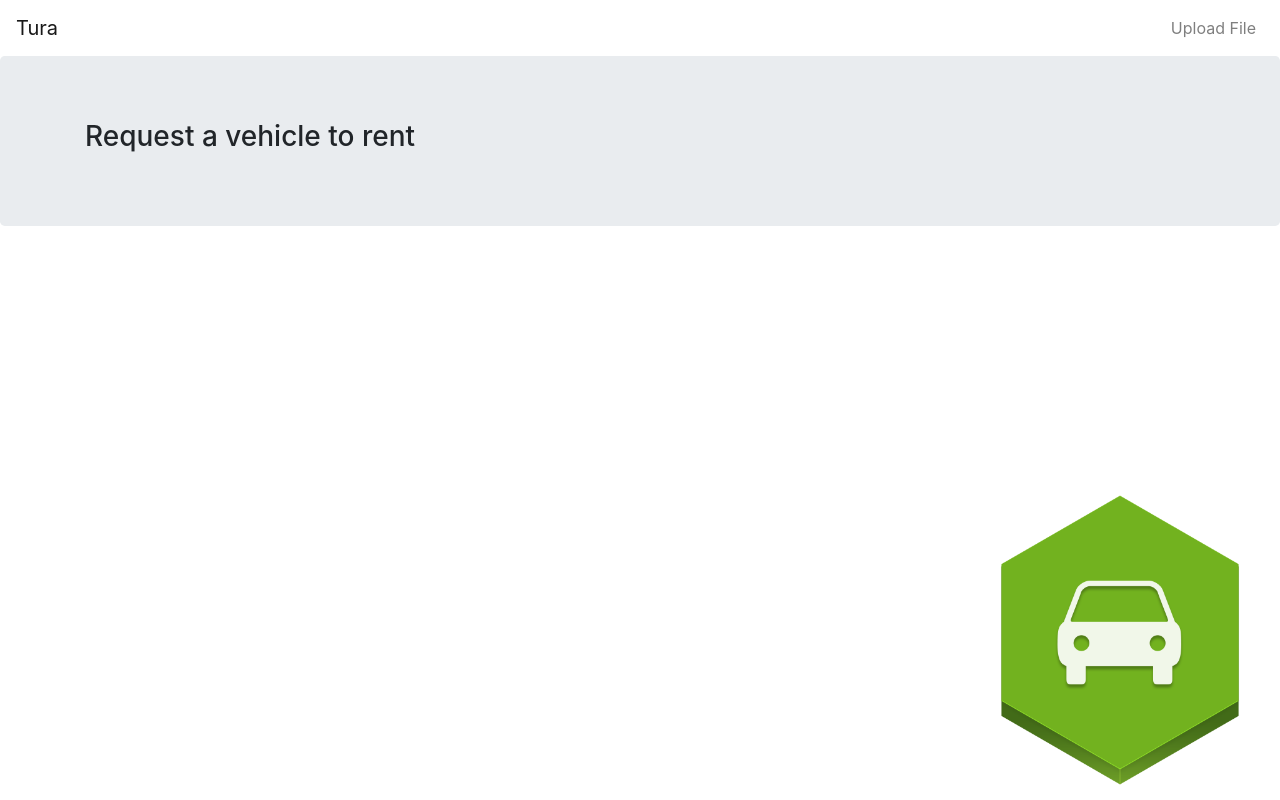
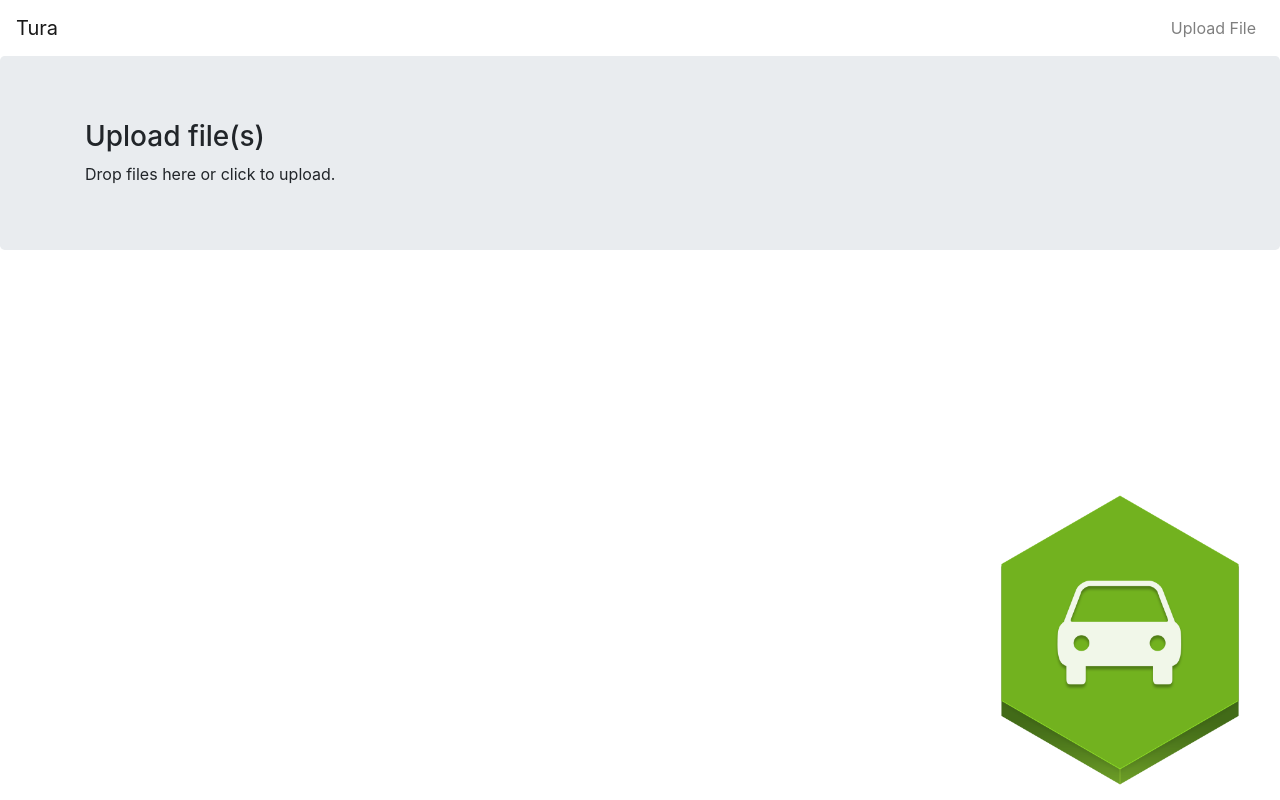
Before and after one commit to devgig/reactdemo, a React (Create React App) app in the folder ui/: page /fileupload in a window 1280 px wide. Built offline with nearby package versions, Linux system fonts and the light colour scheme.

Commit message:
file upload route

```diff
--- a/ui/package.json
+++ b/ui/package.json
@@ -6,6 +6,7 @@
     "bootstrap": "^4.3.1",
     "react": "^16.9.0",
     "react-dom": "^16.9.0",
+    "react-router-dom": "^5.0.1",
     "react-scripts": "3.1.1",
     "reactstrap": "^8.0.1"
   },
--- a/ui/src/App.js
+++ b/ui/src/App.js
@@ -1,4 +1,5 @@
 import React, {Component} from 'react';
+import {BrowserRouter as Router, Route, Link} from "react-router-dom";
 import {
     Collapse,
     Navbar,
@@ -15,6 +16,7 @@ import {
 } from 'reactstrap';
 import logo from './car-icon.png';
 import './App.css';
+import FileUpload from './components/Fileupload';
 
 class App extends Component {
     constructor(props) {
@@ -35,17 +37,30 @@ class App extends Component {
     render() {
         return (
             <div>
+                <Router>
                     <Navbar color="inverse" light expand="md">
                         <NavbarBrand href="/">Tura</NavbarBrand>
                         <NavbarToggler onClick={this.toggle}/>
                         <Collapse isOpen={this.state.isOpen} navbar>
                             <Nav className="ml-auto" navbar>
                                 <NavItem>
-                                <NavLink href="/components/fileupload">Upload File</NavLink>
+                                    <NavLink href="/fileupload">Upload File</NavLink>
                                 </NavItem>
                             </Nav>
                         </Collapse>
                     </Navbar>
+                    <Route exact path="/" component={Home}/>
+                    <Route path="/fileupload" component={FileUpload}/>
+                </Router>
+                <img src={logo} className="App-logo" alt="logo"/>
+            </div>
+
+        );
+    }
+}
+
+function Home() {
+    return (
         <Jumbotron>
             <Container>
                 <Row>
@@ -55,11 +70,7 @@ class App extends Component {
                 </Row>
             </Container>
         </Jumbotron>
-
-                <img src={logo} className="App-logo" alt="logo" />
-            </div>
     );
-    }
 }
 
 export default App;
--- /dev/null
+++ b/ui/src/components/Fileupload.jsx
@@ -0,0 +1,64 @@
+import React, {PureComponent} from 'react';
+import {
+    Collapse,
+    Navbar,
+    NavbarToggler,
+    NavbarBrand,
+    Nav,
+    NavItem,
+    NavLink,
+    Container,
+    Row,
+    Col,
+    Jumbotron,
+    Button
+} from 'reactstrap';
+
+
+class Fileupload extends PureComponent {
+    constructor(props) {
+        super(props);
+
+        this.state = {
+            hasError: false
+        };
+    }
+
+    render() {
+        if (this.state.hasError) {
+            return <h1>Something went wrong.</h1>;
+        }
+        return (
+            <Jumbotron>
+                <Container>
+                    <Row>
+                        <Col>
+                            <h3>Upload file(s)</h3>
+                        </Col>
+                    </Row>
+                    <Row>
+                        <Col>
+                            <div class="box content">
+                                <div>
+                                    <form // action="/api/images/upload"
+                                        class="dropzone needsclick dz-clickable" id="image-upload" method="post" enctype="multipart/form">
+
+                                        <div class="dz-message needsclick">
+                                            <span class="note needsclick">
+                                                Drop files here or click to upload.
+                                            </span>
+                                        </div>
+                                    </form>
+                                </div>
+                            </div>
+
+                        </Col>
+                    </Row>
+                </Container>
+            </Jumbotron>
+
+        );
+    }
+}
+
+export default Fileupload;
```
Also changed, not shown: ui/src/components/fileupload/fileupload.component.jsx (deleted, +0 -9 lines), 1 other file (tests, documents, lock files or other folders). Lines whose indentation alone changed are shown as unchanged.
